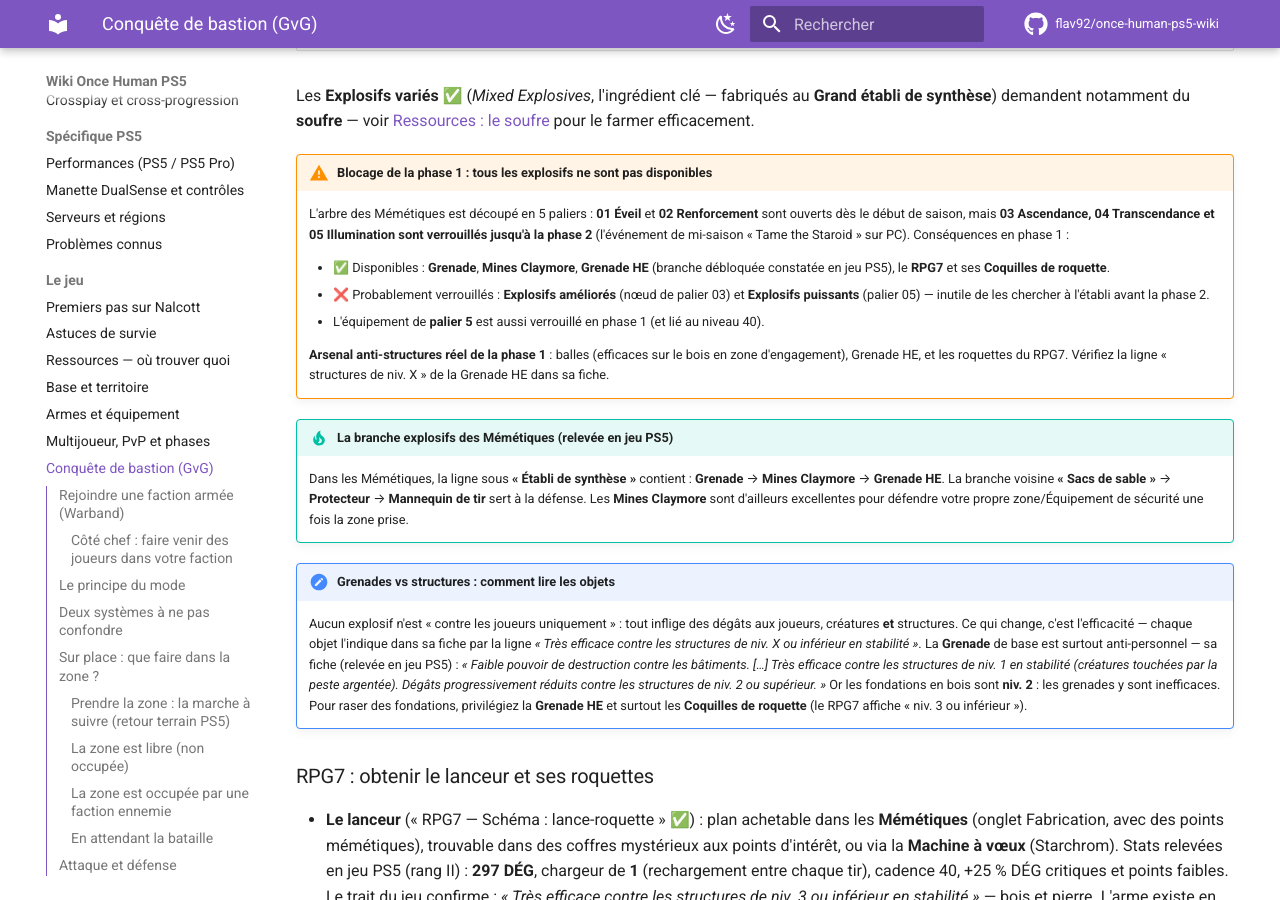
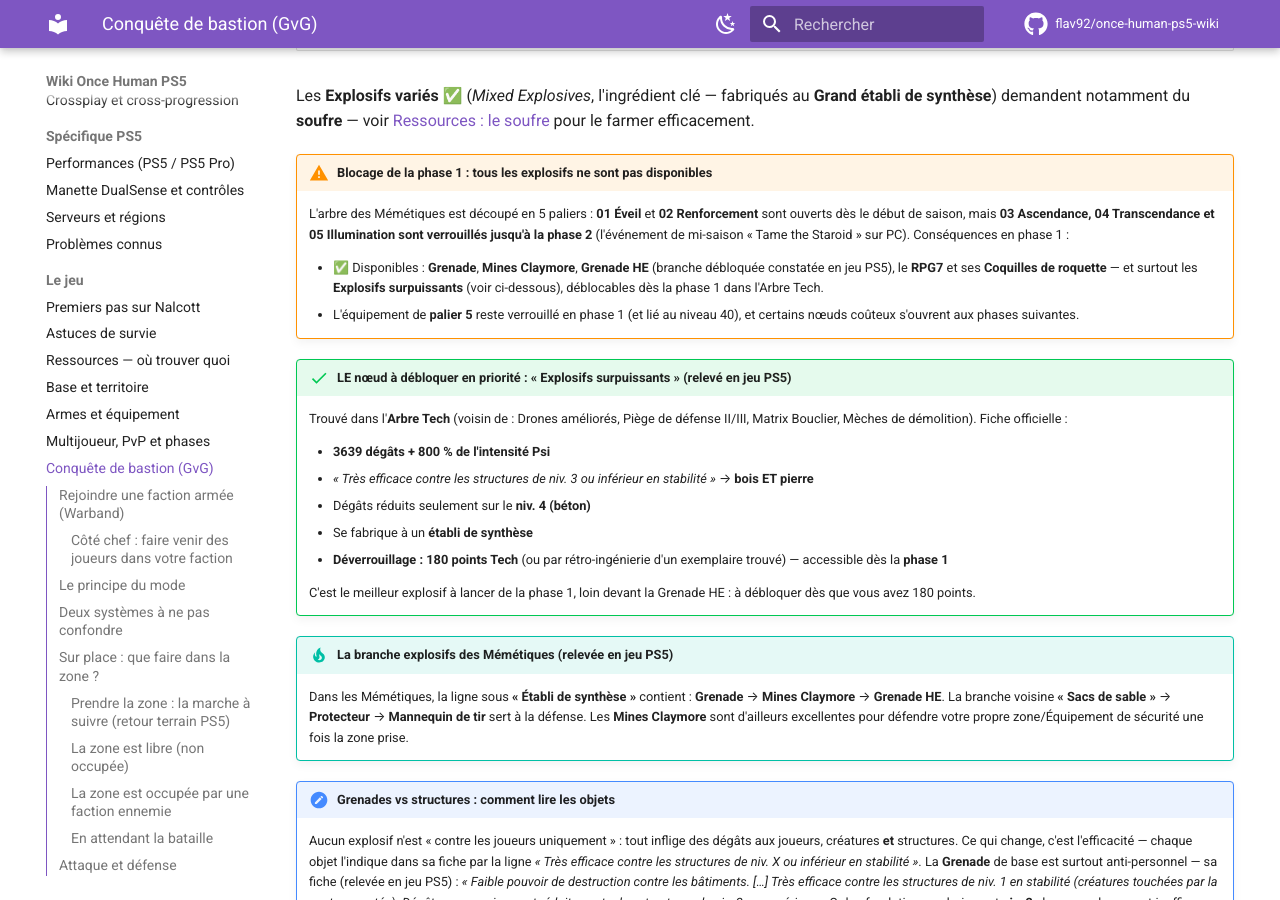
Before and after one commit to flav92/once-human-ps5-wiki, an MkDocs documentation site: the page built from docs/jeu/conquete-bastion.md, in a window 1280 px wide and 900 px high, scrolled down 4717 px. Built offline with MkDocs 1.6.1 and Material for MkDocs 9.7.7, drawn with Linux system fonts in a browser that asks for light colours; comment, search, counter and statistics services are not loaded.

Commit message:
Explosifs surpuissants : déblocables en phase 1 pour 180 points Tech (relevé en jeu PS5)
Corrige l'hypothèse du verrouillage de phase : le nœud est accessible.
3639 dégâts, efficace bois+pierre (niv. 3), fabriqué à l'établi de
synthèse. Glossaire enrichi (Arbre Tech, points Tech, Mèches de
démolition).

Co-Authored-By: Claude Fable 5 <noreply@anthropic.com>
Claude-Session: https://claude.ai/code/session_01TCxfqbazixhXZqmCd3gYVk

```diff
--- a/docs/jeu/conquete-bastion.md
+++ b/docs/jeu/conquete-bastion.md
@@ -126,11 +126,19 @@ Les **Explosifs variés** ✅ (*Mixed Explosives*, l'ingrédient clé — fabriq
 !!! warning "Blocage de la phase 1 : tous les explosifs ne sont pas disponibles"
     L'arbre des Mémétiques est découpé en 5 paliers : **01 Éveil** et **02 Renforcement** sont ouverts dès le début de saison, mais **03 Ascendance, 04 Transcendance et 05 Illumination sont verrouillés jusqu'à la phase 2** (l'événement de mi-saison « Tame the Staroid » sur PC). Conséquences en phase 1 :
 
-    - ✅ Disponibles : **Grenade**, **Mines Claymore**, **Grenade HE** (branche débloquée constatée en jeu PS5), le **RPG7** et ses **Coquilles de roquette**.
-    - ❌ Probablement verrouillés : **Explosifs améliorés** (nœud de palier 03) et **Explosifs puissants** (palier 05) — inutile de les chercher à l'établi avant la phase 2.
-    - L'équipement de **palier 5** est aussi verrouillé en phase 1 (et lié au niveau 40).
+    - ✅ Disponibles : **Grenade**, **Mines Claymore**, **Grenade HE** (branche débloquée constatée en jeu PS5), le **RPG7** et ses **Coquilles de roquette** — et surtout les **Explosifs surpuissants** (voir ci-dessous), déblocables dès la phase 1 dans l'Arbre Tech.
+    - L'équipement de **palier 5** reste verrouillé en phase 1 (et lié au niveau 40), et certains nœuds coûteux s'ouvrent aux phases suivantes.
 
-    **Arsenal anti-structures réel de la phase 1** : balles (efficaces sur le bois en zone d'engagement), Grenade HE, et les roquettes du RPG7. Vérifiez la ligne « structures de niv. X » de la Grenade HE dans sa fiche.
+!!! success "LE nœud à débloquer en priorité : « Explosifs surpuissants » (relevé en jeu PS5)"
+    Trouvé dans l'**Arbre Tech** (voisin de : Drones améliorés, Piège de défense II/III, Matrix Bouclier, Mèches de démolition). Fiche officielle :
+
+    - **3639 dégâts + 800 % de l'intensité Psi**
+    - *« Très efficace contre les structures de niv. 3 ou inférieur en stabilité »* → **bois ET pierre**
+    - Dégâts réduits seulement sur le **niv. 4 (béton)**
+    - Se fabrique à un **établi de synthèse**
+    - **Déverrouillage : 180 points Tech** (ou par rétro-ingénierie d'un exemplaire trouvé) — accessible dès la **phase 1**
+
+    C'est le meilleur explosif à lancer de la phase 1, loin devant la Grenade HE : à débloquer dès que vous avez 180 points.
 
 !!! tip "La branche explosifs des Mémétiques (relevée en jeu PS5)"
     Dans les Mémétiques, la ligne sous **« Établi de synthèse »** contient : **Grenade** → **Mines Claymore** → **Grenade HE**. La branche voisine **« Sacs de sable »** → **Protecteur** → **Mannequin de tir** sert à la défense. Les **Mines Claymore** sont d'ailleurs excellentes pour défendre votre propre zone/Équipement de sécurité une fois la zone prise.
```
Also changed, not shown: docs/glossaire.md (+3 -0 lines).
